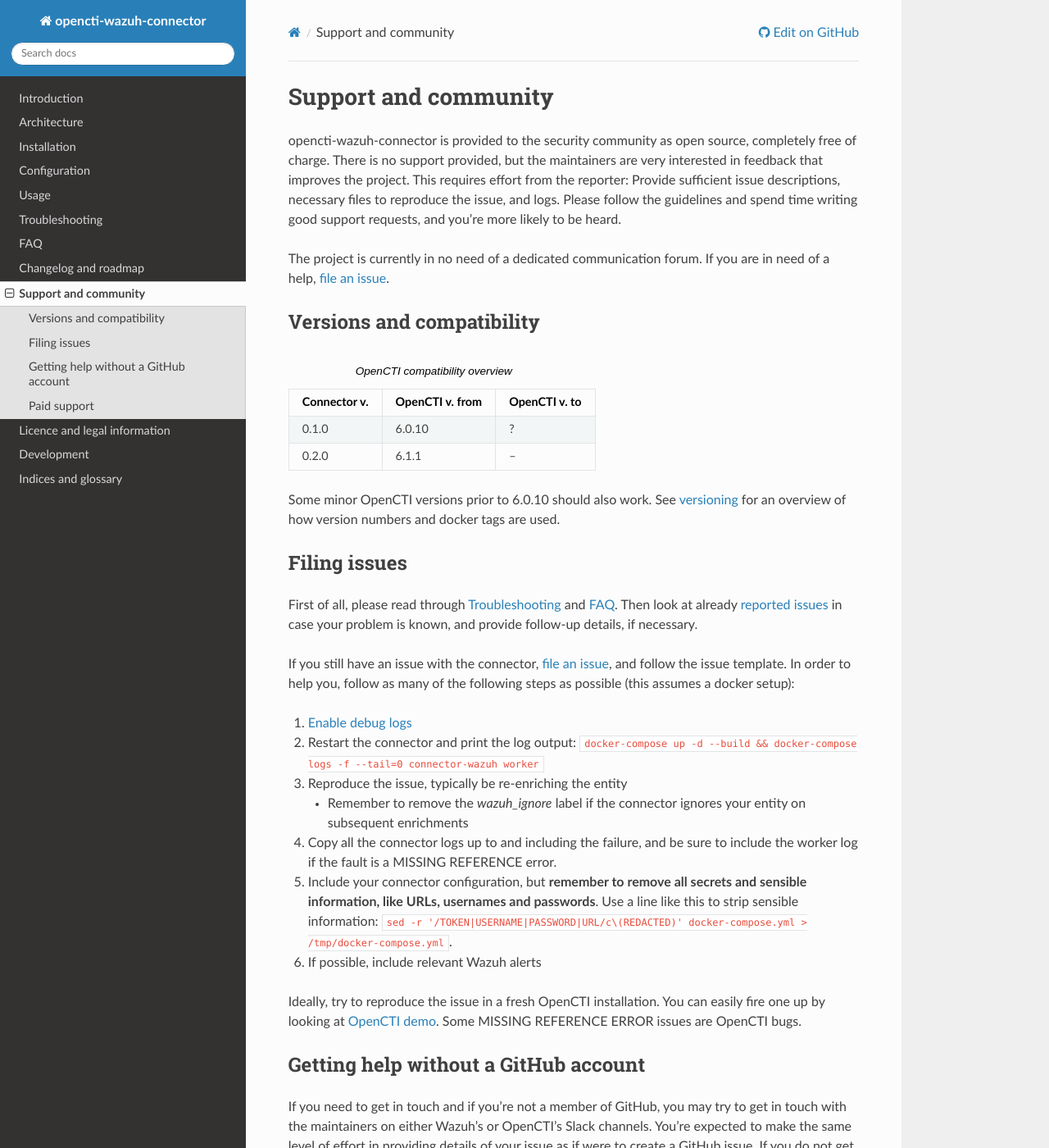
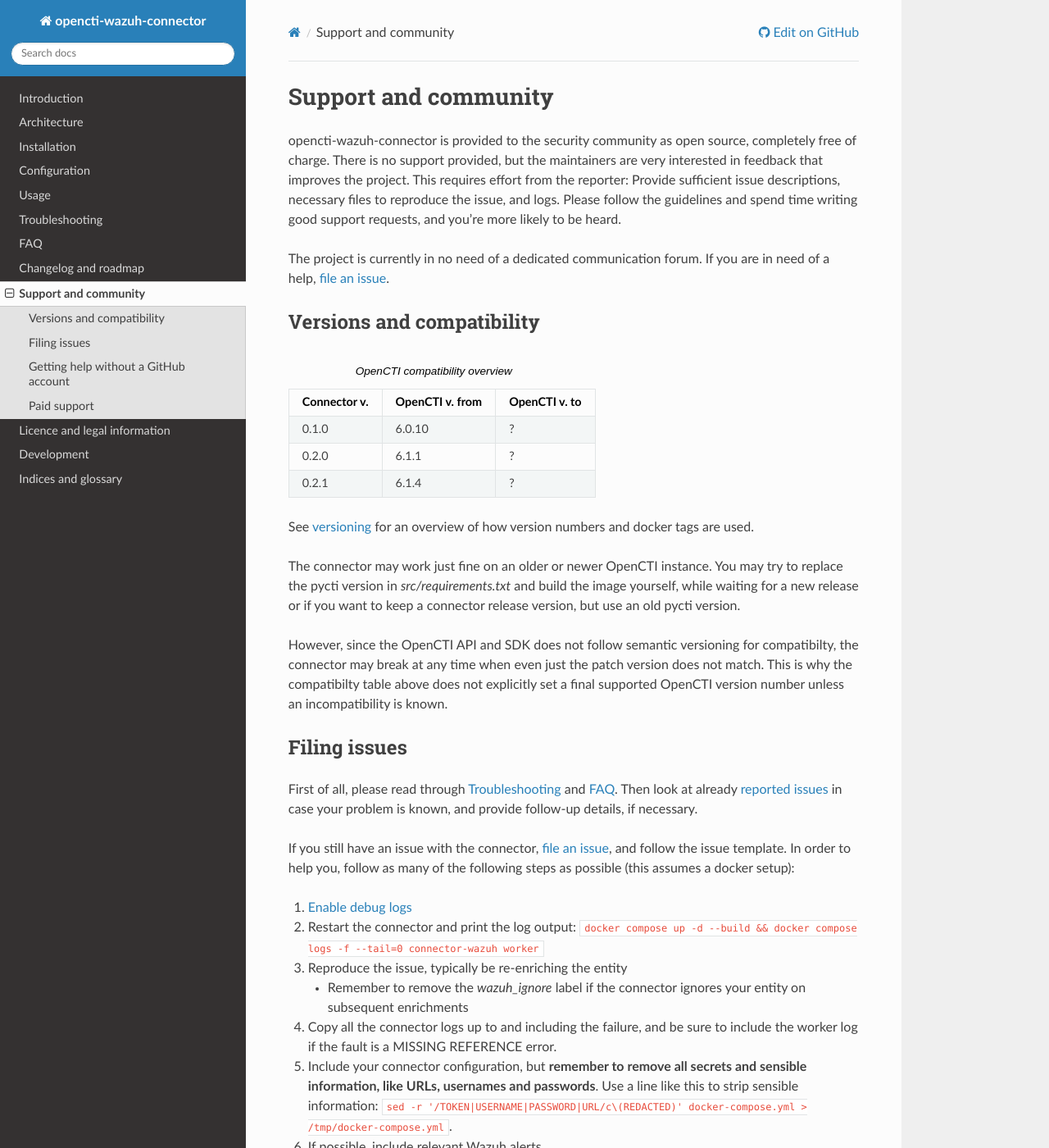
Before and after one commit to misje/opencti-wazuh-connector, a Sphinx documentation site: the page built from docs/source/support.rst, in a window 1280 px wide and 1400 px high. Shown: the whole window at 82% size. Built offline with Sphinx 7.4.7 and the Read the Docs theme 2.0.0, drawn with Linux system fonts in a browser that asks for light colours.

Commit message:
Use docker-compose v2

```diff
--- a/docs/source/installation.rst
+++ b/docs/source/installation.rst
@@ -21,7 +21,7 @@ OpenCTI docker-compose file:
    :ref:`Configuration <config>` chapter for how to configure the connector.
 
 After starting OpenCTI, look for any errors (get a continuous log with a
-little bit of history by running ``docker-compose logs -f --tail=100
+little bit of history by running ``docker compose logs -f --tail=100
 connector-wazuh``).
 
 .. include:: alpha_warning.rst
--- a/docs/source/support.rst
+++ b/docs/source/support.rst
@@ -29,11 +29,24 @@ Versions and compatibility
      - ?
    * - 0.2.0
      - 6.1.1
-     - –
+     - ?
+   * - 0.2.1
+     - 6.1.4
+     - ?
 
-Some minor OpenCTI versions prior to 6.0.10 should also work. See
-:ref:`versioning <versioning>` for an overview of how version numbers and
+See :ref:`versioning <versioning>` for an overview of how version numbers and
 docker tags are used.
+
+The connector may work just fine on an older or newer OpenCTI instance. You may
+try to replace the pycti version in *src/requirements.txt* and build the image
+yourself, while waiting for a new release or if you want to keep a connector
+release version, but use an old pycti version.
+
+However, since the OpenCTI API and SDK does not follow semantic versioning for
+compatibilty, the connector may break at any time when even just the patch
+version does not match. This is why the compatibilty table above does not
+explicitly set a final supported OpenCTI version number unless an
+incompatibility is known.
 
 .. _issue:
 
@@ -49,8 +62,8 @@ If you still have an issue with the connector, :github:`file an issue
 many of the following steps as possible (this assumes a docker setup):
 
 #. :ref:`Enable debug logs <enable-debug-logs>`
-#. Restart the connector and print the log output: ``docker-compose up -d
-   --build && docker-compose logs -f --tail=0 connector-wazuh worker``
+#. Restart the connector and print the log output: ``docker compose up -d
+   --build && docker compose logs -f --tail=0 connector-wazuh worker``
 #. Reproduce the issue, typically be re-enriching the entity
 
    - Remember to remove the *wazuh_ignore* label if the connector ignores your
```
Also changed, not shown: docs/source/troubleshooting.rst (+7 -1 lines).
